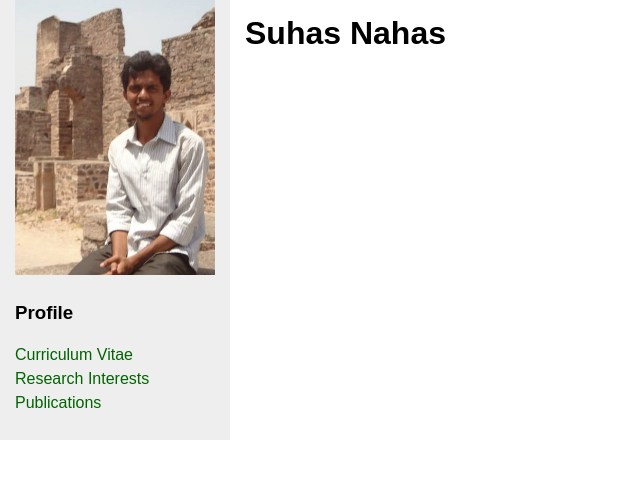
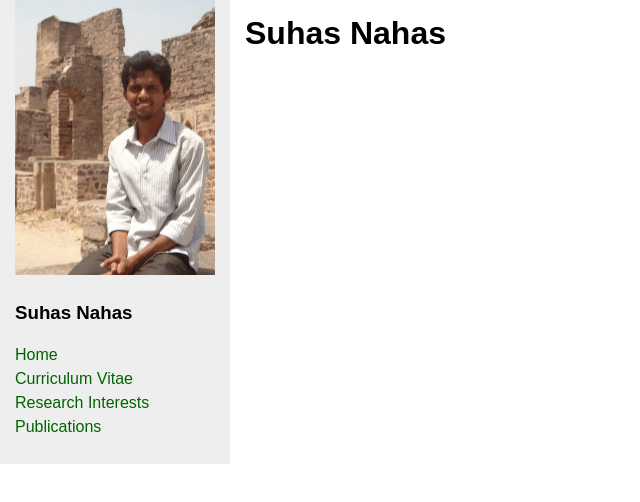
Before and after one commit to suhasnahas/suhasnahas.github.io, a plain HTML site: page index.html in a window 1280 px wide. Shown: the whole page, without its empty margins (0-640 px from the left). Drawn offline with Linux system fonts and the light colour scheme.

Commit message:
Update index.html

```diff
--- a/index.html
+++ b/index.html
@@ -91,8 +91,9 @@
 				<div class="innertube">
 					<img src="suhas.jpg" style="width:200px;height:275px;">
 
-					<h3>Profile</h3>
+					<h3>Suhas Nahas</h3>
 					<ul>
+						<li><a href="#">Home</a></li>
 						<li><a href="SuhasNahas_CV.pdf">Curriculum Vitae</a></li>
 						<li><a href="#">Research Interests</a></li>
 						<li><a href="#">Publications</a></li>
```
